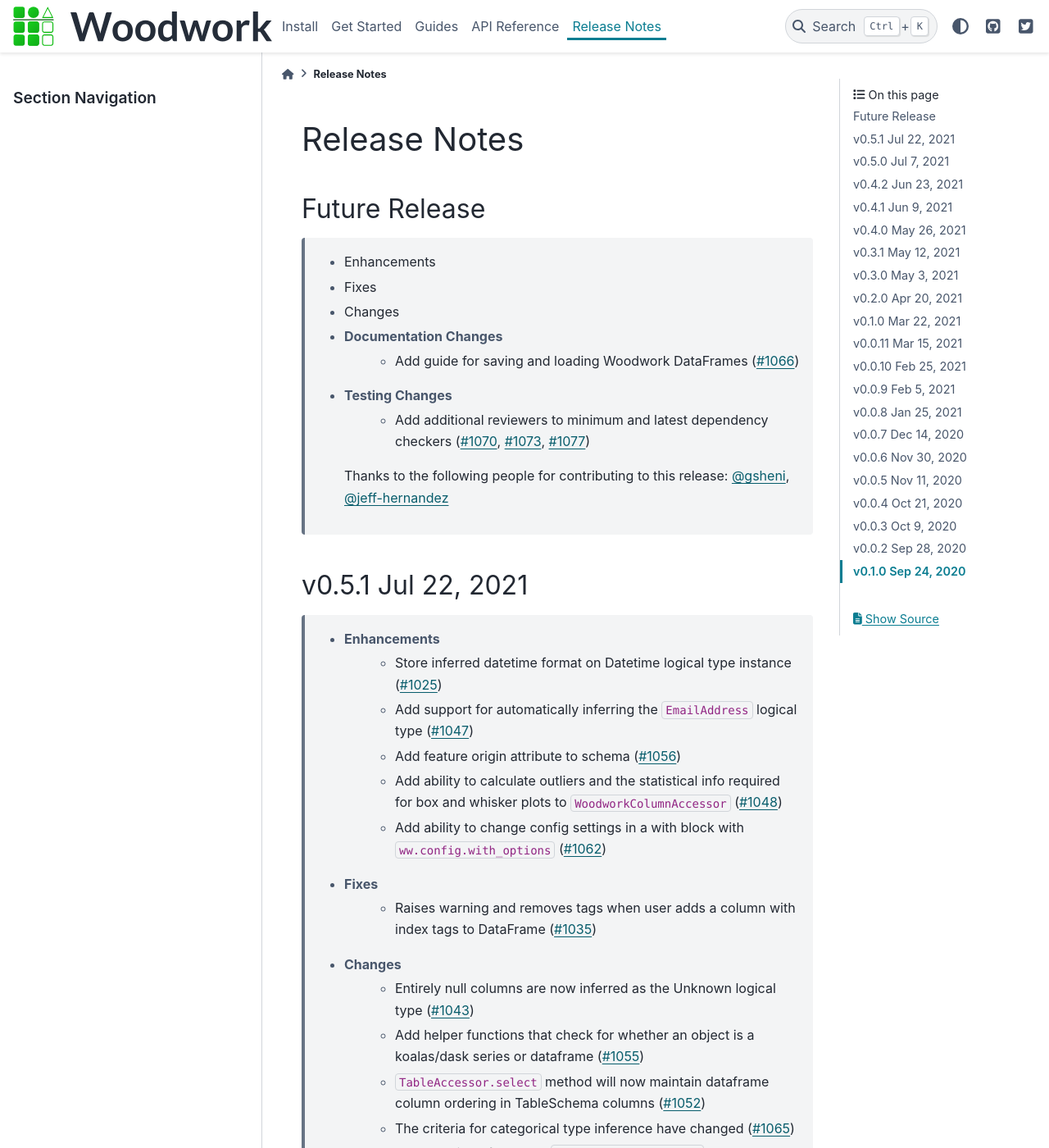
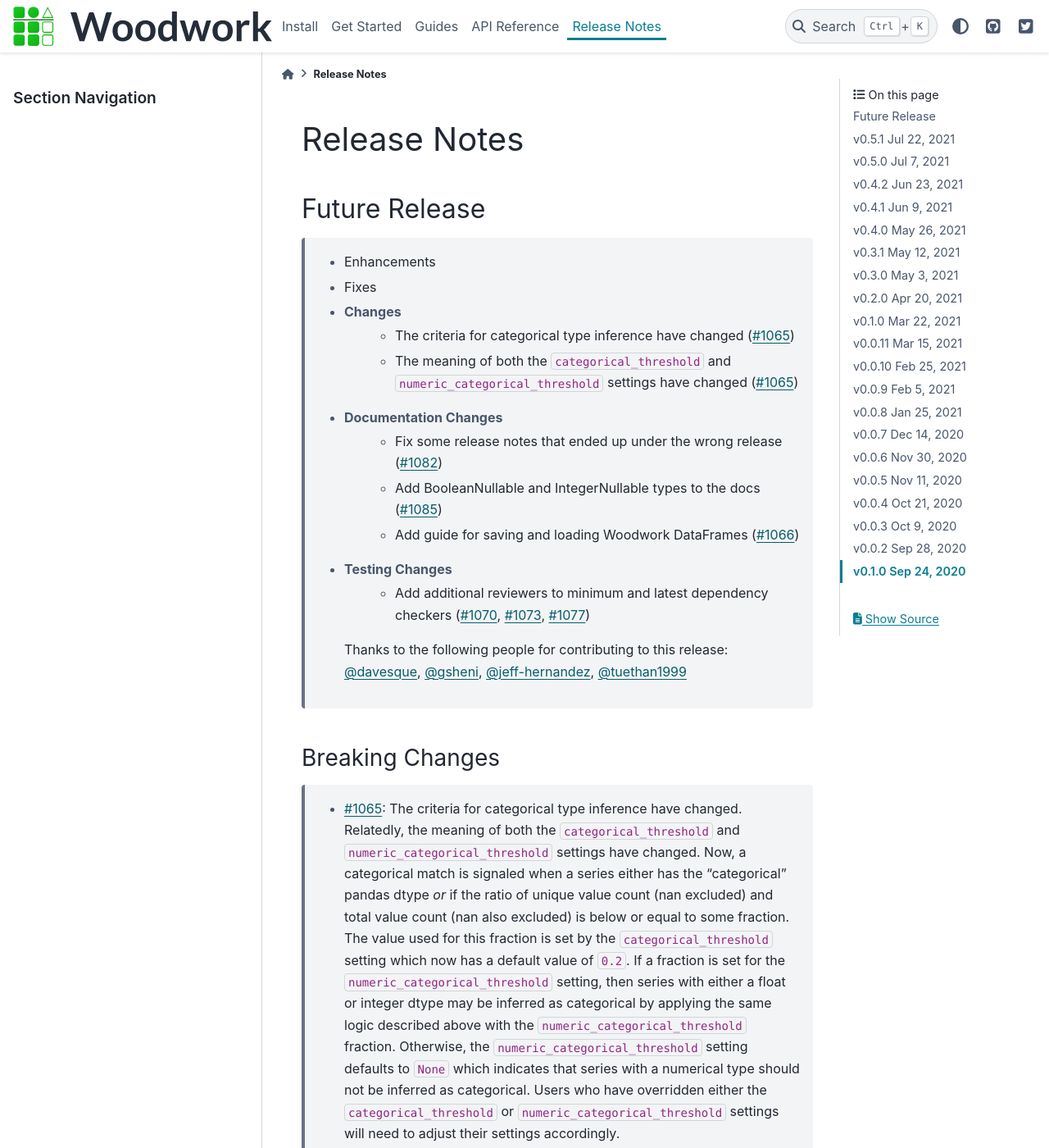
Before and after one commit to alteryx/woodwork, a Sphinx documentation site: the page built from docs/source/release_notes.rst, in a window 1280 px wide and 1400 px high. Shown: the whole window at 82% size. Built offline with Sphinx 7.4.7 and the PyData theme 0.15.4, drawn with Linux system fonts in a browser that asks for light colours; comment, search, counter and statistics services are not loaded.

Commit message:
fix release notes

```diff
--- a/docs/source/release_notes.rst
+++ b/docs/source/release_notes.rst
@@ -8,13 +8,38 @@
   * Enhancements
   * Fixes
   * Changes
+        * The criteria for categorical type inference have changed (:pr:`1065`)
+        * The meaning of both the ``categorical_threshold`` and
+          ``numeric_categorical_threshold`` settings have changed (:pr:`1065`)
   * Documentation Changes
+        * Fix some release notes that ended up under the wrong release (:pr:`1082`)
+        * Add BooleanNullable and IntegerNullable types to the docs (:pr:`1085`)
         * Add guide for saving and loading Woodwork DataFrames (:pr:`1066`)
   * Testing Changes
         * Add additional reviewers to minimum and latest dependency checkers (:pr:`1070`, :pr:`1073`, :pr:`1077`)
 
     Thanks to the following people for contributing to this release:
-    :user:`gsheni`, :user:`jeff-hernandez`
+    :user:`davesque`, :user:`gsheni`, :user:`jeff-hernandez`, :user:`tuethan1999`
+
+Breaking Changes
+++++++++++++++++
+    * :pr:`1065`: The criteria for categorical type inference have changed.
+      Relatedly, the meaning of both the ``categorical_threshold`` and
+      ``numeric_categorical_threshold`` settings have changed.  Now, a
+      categorical match is signaled when a series either has the "categorical"
+      pandas dtype *or* if the ratio of unique value count (nan excluded) and
+      total value count (nan also excluded) is below or equal to some fraction.
+      The value used for this fraction is set by the ``categorical_threshold``
+      setting which now has a default value of ``0.2``.  If a fraction is set
+      for the ``numeric_categorical_threshold`` setting, then series with
+      either a float or integer dtype may be inferred as categorical by
+      applying the same logic described above with the
+      ``numeric_categorical_threshold`` fraction.  Otherwise, the
+      ``numeric_categorical_threshold`` setting defaults to ``None`` which
+      indicates that series with a numerical type should not be inferred as
+      categorical.  Users who have overridden either the
+      ``categorical_threshold`` or ``numeric_categorical_threshold`` settings
+      will need to adjust their settings accordingly.
 
 v0.5.1 Jul 22, 2021
 ===================
```
